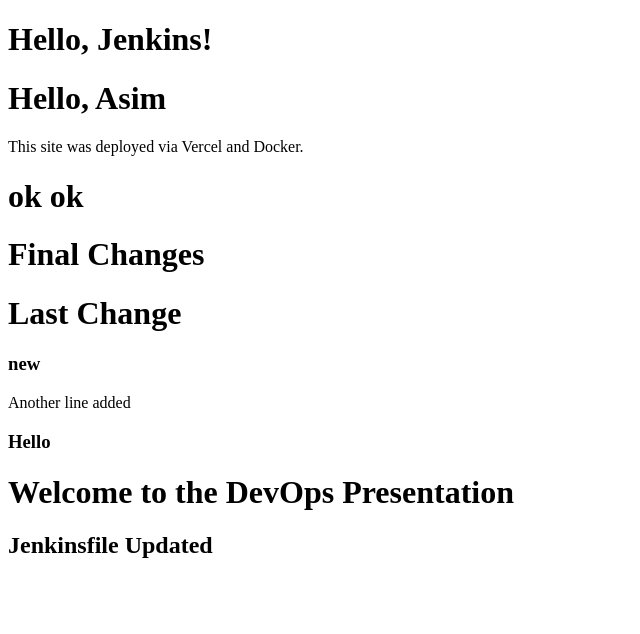
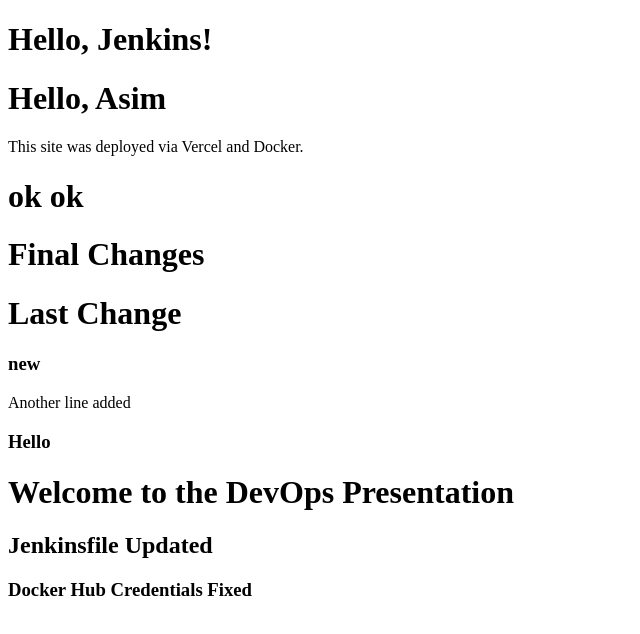
Before and after one commit to asimadeel8/online-presentation, a website: page index.html in a window 1280 px wide. Shown: the whole page, without its empty margins (0-640 px from the left). Drawn offline with Linux system fonts and the light colour scheme.

Commit message:
latest commits

```diff
--- a/index.html
+++ b/index.html
@@ -15,5 +15,6 @@
     <h3>Hello</h3>
     <h1>Welcome to the DevOps Presentation</h1>
     <h2>Jenkinsfile Updated</h2>
+    <h3>Docker Hub Credentials Fixed</h3>
 </body>
 </html>
```
